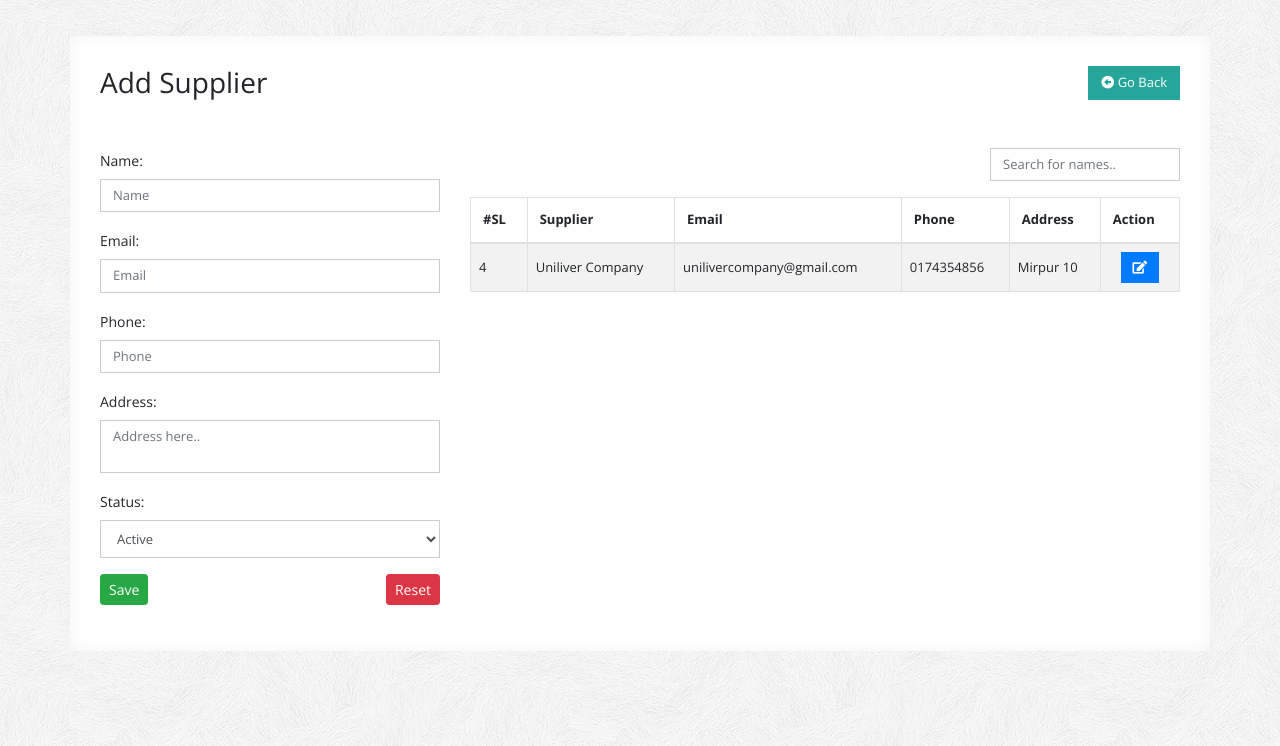
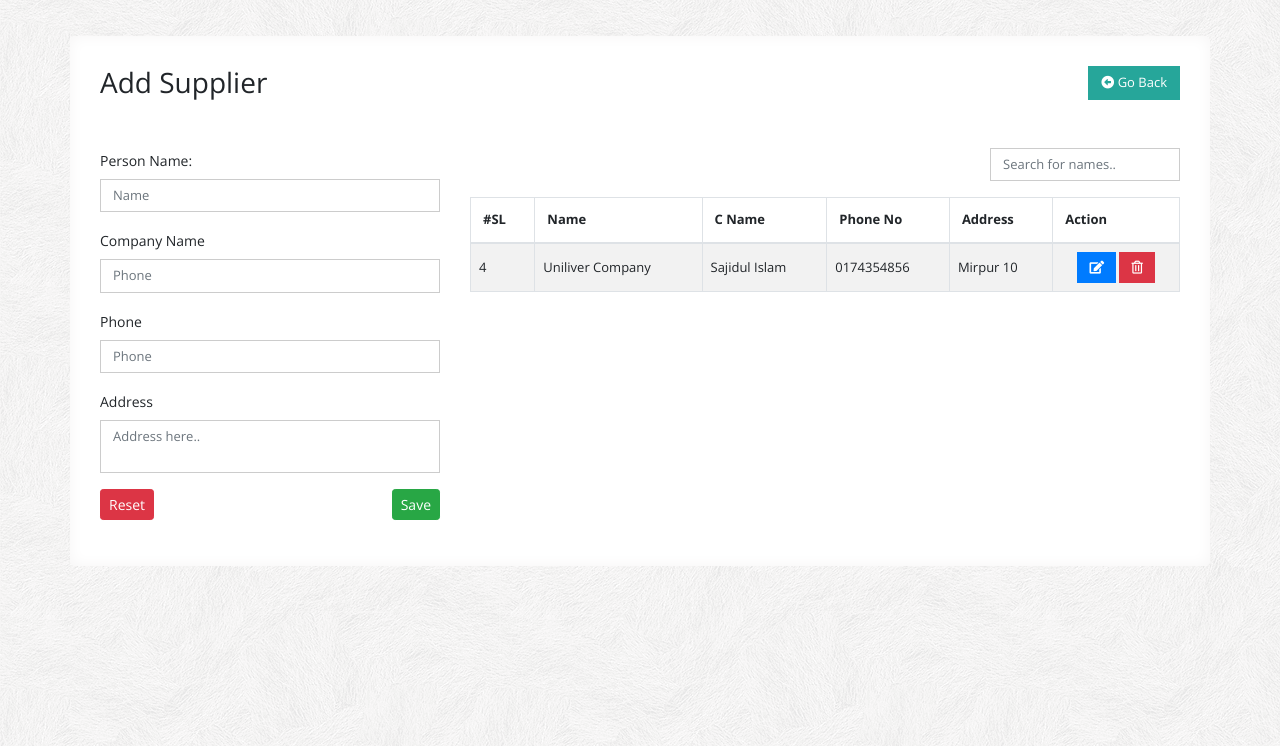
Before and after one commit to sajidulislam0/inventory, a CodeIgniter app: page /inventory/supplier in a window 1280 px wide. Shown: the part 54-800 px from the top of the page. Run offline with CodeIgniter, Linux system fonts and the light colour scheme; some libraries are stand-ins or nearby versions.

Commit message:
Add delete confirm

```diff
--- a/application/views/templates/master/master.php
+++ b/application/views/templates/master/master.php
@@ -113,7 +113,7 @@
                             tr[i].style.display = '';
                         } else {
                             tr[i].style.display = 'none';
-                            document.getElementById("demo").innerHTML = "Paragraph changed!";
+                            document.getElementById("not_found_error").innerHTML = "Sorry!! Nothing Found...";
 
                         }
                     }
@@ -122,5 +122,6 @@
             }
 
         </script>
+
     </body>
 </html>
--- a/application/views/templates/supplier/Supplier.php
+++ b/application/views/templates/supplier/Supplier.php
@@ -8,45 +8,35 @@
     <div class="col-md-4">
         <div class="input-form">
             <div class="div-border">
-                <div class="form-group has-feedback clear-both">
-                    <label for="exampleInputname">Name:</label>
+                <div class="form-group">
+                    <label for="exampleInputname">Person Name:</label>
                     <input type="text" id="name" name="name" required="required" class="form-control" placeholder="Name">
 
                 </div>
 
-                <div class="form-group has-feedback clear-both">
 
-                    <label for="exampleInputemail">Email:</label>
-
-                    <input type="email" id="email" name="email"  required="required" class="form-control" placeholder="Email">
+                <div class="form-group">
+                    <label for="exampleInputemail">Company Name</label>
+                    <input type="text" id="phone" name="company_name" class="form-control" placeholder="Phone">
                 </div>
 
-                <div class="form-group has-feedback clear-both">
-                    <label for="exampleInputemail">Phone:</label>
+                <div class="form-group">
+                    <label for="exampleInputemail">Phone </label>
                     <input type="text" id="phone" name="phone" class="form-control" placeholder="Phone">
+
                 </div>
-
-                <div class="form-group has-feedback clear-both">
-                    <label for="exampleInputemail">Address:</label>
+                <div class="form-group">
+                    <label for="exampleInputemail">Address </label>
                     <textarea id="address" name="address" value="" class="form-control" placeholder="Address here.."></textarea>
 
-                </div>
-
-                <div class="form-group has-feedback">
-                    <label for="exampleInputstatus">Status:</label>
-                    <select name="status" id="status" class="form-control">
-                        <option value="1" selected="">Active</option>
-                        <option value="0">DeActive</option>
-                    </select>
                 </div>
 
 
                 <div class="row">
                     <div class="col-md-12">
                         <div class="form-group has-feedback sub-btn-wdt  pull-left">
-                            <button name="submit_supplier" type="submit" id="submit_supplier" class="btn btn-success btn-sm wdt-bg">Save</button>
-                            <button  type="reset" id="submit_supplier" class="btn btn-danger btn-sm wdt-bg float-right">Reset</button>
-
+                            <button  type="reset" id="submit_supplier" class="btn btn-danger btn-sm wdt-bg ">Reset</button>
+                            <button name="submit_supplier" type="submit" id="submit_supplier" class="btn btn-success btn-sm wdt-bg float-right">Save</button>
                         </div>
                     </div>
                 </div>
@@ -64,9 +54,9 @@
                 <thead>
                     <tr>
                         <th>#SL</th>
-                        <th>Supplier</th>
-                        <th>Email</th>
-                        <th>Phone</th>
+                        <th>Name</th>
+                        <th>C Name</th>
+                        <th>Phone No</th>
                         <th>Address</th>
                         <th>Action</th>
                     </tr>
@@ -78,11 +68,16 @@
                     <tr ondblclick="#">
                         <td>4 <input type="hidden" name="editId" id="" value="4"></td>
                         <td>Uniliver Company</td>
-                        <td>unilivercompany@gmail.com</td>
+                        <td>Sajidul Islam</td>
                         <td>0174354856</td>
                         <td>Mirpur 10 </td>
 
-                        <td align="center"><a href="#" class="btn btn-primary minimum-btn btn-xs"> <i class="fas fa-edit"></i></a></td>
+                        <td align="center">
+                            <a href="#" class="btn btn-primary minimum-btn btn-xs"> <i class="fas fa-edit"></i></a>
+                            <a href="#" class="btn btn-danger minimum-btn btn-xs" onclick="confirm('Are you sure to do this?')"> <i class="far fa-trash-alt"></i></a>
+
+
+                        </td>
 
 
 
@@ -91,7 +86,7 @@
 
                 </tbody>
             </table>
-            <div id="demo"></div>
+            <div id="not_found_error"></div>
         </div>
         <div>
         </div>
--- a/public/css/style.css
+++ b/public/css/style.css
@@ -158,7 +158,7 @@ label{
     color: red;
 }
 .color,.page-link{
-        color: #002569 !important;
+    color: #002569 !important;
 }
 .sidebar .search{
     border: 1px solid #000;
@@ -167,7 +167,7 @@ label{
     border-color: #cccccc!important;
 }
 .blog-single-large:not(:last-child){
-        border-bottom: 1px dotted rgba(0, 37, 105, 0.30);
+    border-bottom: 1px dotted rgba(0, 37, 105, 0.30);
     padding-bottom: 25px;
     margin-bottom: 24px;
 }
@@ -178,14 +178,14 @@ label{
     width: 100%;
 }
 .sidebar_calender .ui-state-default{
-        border: 1px solid #c5c5c5;
+    border: 1px solid #c5c5c5;
     background: #26a69a;
     font-weight: normal;
     color: #ffffff;
 }
 
 .sidebar_calender .ui-state-default.ui-state-active{
-       background: #002569;
+    background: #002569;
 }
 .paginations .page-item:focus{
     border: none;
@@ -195,3 +195,10 @@ label{
     background: #26a69a;
     color: #ffffff !important;
 }
+
+
+#not_found_error{
+    text-align: center;
+    color: #dc3545;
+    font-weight: 600;
+}
```
